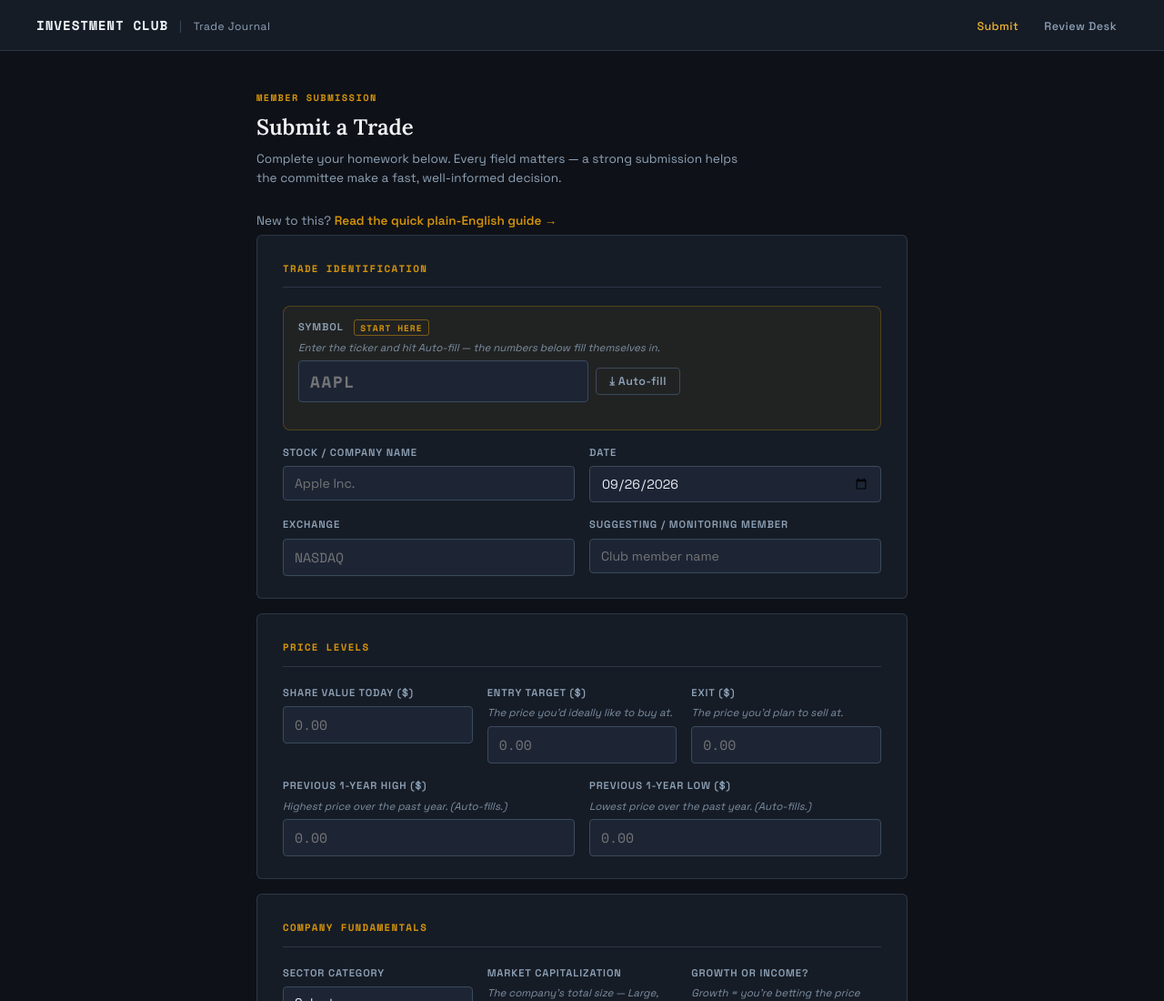
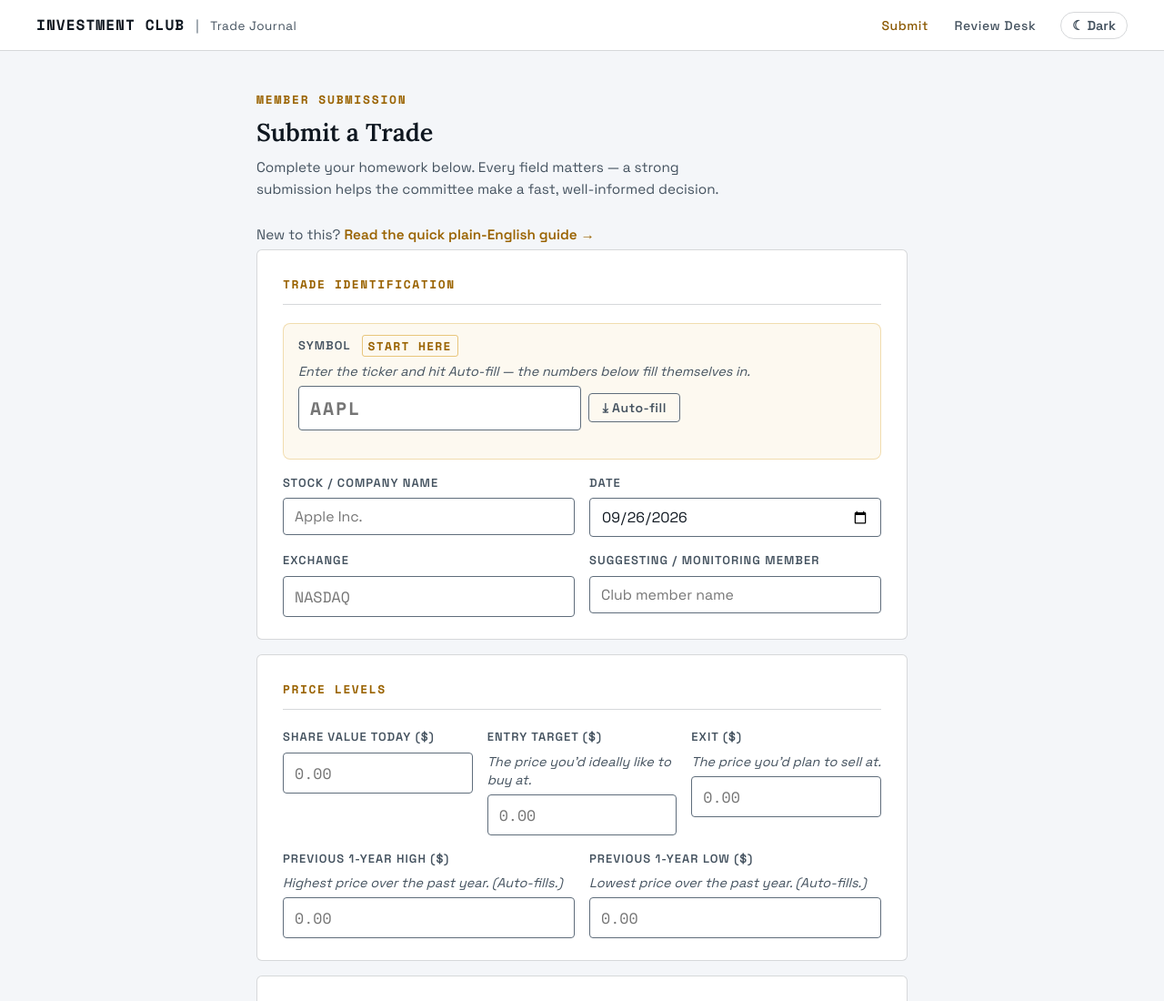
Before and after one commit to bdgroves/investment-club, a plain HTML site: page index.html in a window 1280 px wide. Shown: the top 1100 px of the page at 91% size. Drawn offline with nearby package versions, Linux system fonts and the light colour scheme.

Commit message:
Light theme by default with dark-mode toggle; larger, higher-contrast text
Hint text was ~1.9:1 contrast on dark; all light-theme colors now pass 4.5:1.
Fixes undefined --gold/--cloud/--sage tokens and grid filler cells.

Co-Authored-By: Claude Opus 5.5 <noreply@anthropic.com>
Claude-Session: https://claude.ai/code/session_01Lc2EJsQuLxvykdok7gS5Pm

```diff
--- a/app.js
+++ b/app.js
@@ -205,3 +205,21 @@ function showToast(msg, isError) {
   el.classList.add('show');
   setTimeout(function () { el.classList.remove('show'); }, 3200);
 }
+
+
+/* ── Light / dark theme (light is the default; choice remembered per browser) ── */
+function currentTheme() {
+  return document.documentElement.getAttribute('data-theme') === 'dark' ? 'dark' : 'light';
+}
+function setThemeLabel() {
+  var b = document.getElementById('theme-toggle');
+  if (b) b.textContent = currentTheme() === 'dark' ? '\u2600 Light' : '\u263e Dark';
+}
+function toggleTheme() {
+  var next = currentTheme() === 'dark' ? 'light' : 'dark';
+  if (next === 'dark') document.documentElement.setAttribute('data-theme', 'dark');
+  else document.documentElement.removeAttribute('data-theme');
+  try { localStorage.setItem('ic_theme', next); } catch (e) {}
+  setThemeLabel();
+}
+document.addEventListener('DOMContentLoaded', setThemeLabel);
--- a/index.html
+++ b/index.html
@@ -5,6 +5,7 @@
   <meta name="viewport" content="width=device-width, initial-scale=1.0">
   <title>Investment Club — Submit a Trade</title>
   <link rel="stylesheet" href="style.css">
+<script>try{if(localStorage.getItem('ic_theme')==='dark')document.documentElement.setAttribute('data-theme','dark');}catch(e){}</script>
 </head>
 <body>
 
@@ -17,6 +18,7 @@
   <div class="topbar-nav">
     <a href="index.html" class="active">Submit</a>
     <a href="review.html">Review Desk</a>
+    <button type="button" class="theme-toggle" id="theme-toggle" onclick="toggleTheme()" aria-label="Switch colour theme">☾ Dark</button>
   </div>
 </nav>
 
@@ -311,7 +313,7 @@
       const src = data.source || 'Finnhub market data';
       const asOf = data.asOf || 'latest';
       lastFillSource = src + ', as of ' + asOf;
-      status.style.color = 'var(--sage, #6b8f71)';
+      status.style.color = 'var(--green2)';
       status.textContent = '✓ Filled ' + filled + ' fields. Review them, then write your thesis below.';
       const stamp = document.getElementById('source-stamp');
       if (stamp) {
--- a/style.css
+++ b/style.css
@@ -1,26 +1,61 @@
 @import url('https://fonts.googleapis.com/css2?family=Space+Grotesk:wght@300;400;500;600;700&family=Space+Mono:ital,wght@0,400;0,700;1,400&family=Lora:ital,wght@0,400;0,600;1,400&display=swap');
 
-/* ── Tokens ── */
+/* ── Tokens ──
+   Light is the default: high contrast, easier on older eyes.
+   Dark stays available via the toggle in the top bar (data-theme="dark"). */
 :root {
+  --slate:      #f4f6f9;   /* page background   */
+  --slate2:     #ffffff;   /* cards, top bar    */
+  --slate3:     #eef1f5;   /* raised / hover    */
+  --slate4:     #e1e6ec;
+  --steel:      #5f6d7b;   /* borders, dim text */
+  --mist:       #44525f;   /* secondary text    */
+  --fog:        #1f2a36;   /* body text         */
+  --white:      #0f1720;   /* headings, strongest text */
+  --amber:      #9a6300;
+  --amber2:     #8a5800;
+  --green:      #1a7a50;
+  --green2:     #16704a;
+  --red:        #a82d2d;
+  --red2:       #b02a2a;
+  --blue:       #1d5aa6;
+  --blue2:      #1d5aa6;
+  --border:     rgba(31,42,54,0.18);
+  --border-hi:  rgba(154,99,0,0.40);
+  --input-bg:   #ffffff;
+  --on-amber:   #ffffff;
+  --check-ink:  #ffffff;
+  --field-bg:   #ffffff;
+  color-scheme: light;
+}
+:root[data-theme="dark"] {
   --slate:      #0e1117;
   --slate2:     #161c26;
   --slate3:     #1d2535;
   --slate4:     #26303f;
-  --steel:      #3a4a5c;
-  --mist:       #8fa3b8;
-  --fog:        #c5d3df;
-  --white:      #eef2f6;
+  --steel:      #5b6c80;
+  --mist:       #a3b4c6;
+  --fog:        #d3dde7;
+  --white:      #f2f5f8;
   --amber:      #d4930a;
   --amber2:     #f0b534;
   --green:      #1f8c5e;
   --green2:     #2db87d;
   --red:        #a82d2d;
-  --red2:       #d96060;
+  --red2:       #e07070;
   --blue:       #2a6fc9;
   --blue2:      #5594e8;
-  --border:     rgba(58,74,92,0.6);
+  --border:     rgba(90,108,128,0.55);
   --border-hi:  rgba(212,147,10,0.35);
+  --input-bg:   rgba(0,0,0,0.25);
+  --on-amber:   #0e1117;
+  --check-ink:  #0e1117;
+  --field-bg:   #1d2535;
+  color-scheme: dark;
 }
+
+/* Bigger base text: every size below is in rem, so this scales the whole app. */
+html { font-size: 18px; }
 
 *, *::before, *::after { box-sizing: border-box; margin: 0; padding: 0; }
 
@@ -87,7 +122,7 @@ body {
 /* ── Section heading ── */
 .section-eyebrow {
   font-family: 'Space Mono', monospace;
-  font-size: .65rem;
+  font-size: .72rem;
   font-weight: 700;
   letter-spacing: .14em;
   text-transform: uppercase;
@@ -119,7 +154,7 @@ body {
 }
 .form-block-title {
   font-family: 'Space Mono', monospace;
-  font-size: .68rem;
+  font-size: .72rem;
   font-weight: 700;
   letter-spacing: .12em;
   text-transform: uppercase;
@@ -138,7 +173,7 @@ body {
 
 .field label {
   display: block;
-  font-size: .7rem;
+  font-size: .72rem;
   font-weight: 600;
   letter-spacing: .08em;
   text-transform: uppercase;
@@ -146,8 +181,8 @@ body {
   margin-bottom: 7px;
 }
 .field .hint {
-  font-size: .75rem;
-  color: var(--steel);
+  font-size: .8rem;
+  color: var(--mist);
   margin-top: 5px;
   line-height: 1.4;
 }
@@ -158,7 +193,7 @@ input[type="password"],
 select,
 textarea {
   width: 100%;
-  background: var(--slate3);
+  background: var(--field-bg);
   border: 1px solid var(--steel);
   border-radius: 4px;
   color: var(--white);
@@ -197,7 +232,7 @@ select option { background: var(--slate2); }
   display: grid;
   grid-template-columns: repeat(4, 1fr);
   gap: 1px;
-  background: var(--border);
+  background: var(--slate4);
   border: 1px solid var(--border);
   border-radius: 5px;
   overflow: hidden;
@@ -209,7 +244,7 @@ select option { background: var(--slate2); }
 }
 .fund-cell .fk {
   display: block;
-  font-size: .58rem;
+  font-size: .72rem;
   font-weight: 700;
   letter-spacing: .08em;
   text-transform: uppercase;
@@ -242,7 +277,7 @@ select option { background: var(--slate2); }
   cursor: pointer;
   transition: all .18s;
 }
-.btn-primary { background: var(--amber); color: var(--slate); }
+.btn-primary { background: var(--amber); color: var(--on-amber); }
 .btn-primary:hover { background: var(--amber2); }
 .btn-ghost {
   background: none;
@@ -256,7 +291,7 @@ select option { background: var(--slate2); }
 .badge {
   display: inline-block;
   font-family: 'Space Mono', monospace;
-  font-size: .62rem;
+  font-size: .72rem;
   font-weight: 700;
   letter-spacing: .1em;
   text-transform: uppercase;
@@ -343,7 +378,7 @@ select option { background: var(--slate2); }
   color: var(--white);
   line-height: 1;
 }
-.stat-label { font-size: .68rem; color: var(--mist); letter-spacing: .06em; text-transform: uppercase; margin-top: 4px; }
+.stat-label { font-size: .72rem; color: var(--mist); letter-spacing: .06em; text-transform: uppercase; margin-top: 4px; }
 
 /* ── Filter pills ── */
 .filter-row {
@@ -479,7 +514,7 @@ select option { background: var(--slate2); }
   margin-bottom: 16px;
 }
 .detail-item h4 {
-  font-size: .65rem;
+  font-size: .72rem;
   font-weight: 700;
   letter-spacing: .1em;
   text-transform: uppercase;
@@ -504,12 +539,12 @@ select option { background: var(--slate2); }
 }
 .pros-box { background: rgba(31,140,94,0.08); border: 1px solid rgba(31,140,94,0.25); }
 .cons-box { background: rgba(168,45,45,0.08); border: 1px solid rgba(168,45,45,0.25); }
-.pros-box h4 { font-size: .65rem; font-weight: 700; letter-spacing: .1em; text-transform: uppercase; color: var(--green2); margin-bottom: 6px; }
-.cons-box h4 { font-size: .65rem; font-weight: 700; letter-spacing: .1em; text-transform: uppercase; color: var(--red2);   margin-bottom: 6px; }
+.pros-box h4 { font-size: .72rem; font-weight: 700; letter-spacing: .1em; text-transform: uppercase; color: var(--green2); margin-bottom: 6px; }
+.cons-box h4 { font-size: .72rem; font-weight: 700; letter-spacing: .1em; text-transform: uppercase; color: var(--red2);   margin-bottom: 6px; }
 .pros-box p, .cons-box p { font-size: .83rem; line-height: 1.6; color: var(--fog); }
 
 .full-detail { margin-bottom: 14px; }
-.full-detail h4 { font-size: .65rem; font-weight: 700; letter-spacing: .1em; text-transform: uppercase; color: var(--mist); margin-bottom: 5px; }
+.full-detail h4 { font-size: .72rem; font-weight: 700; letter-spacing: .1em; text-transform: uppercase; color: var(--mist); margin-bottom: 5px; }
 .full-detail p  { font-size: .84rem; line-height: 1.6; color: var(--fog); }
 
 /* ── Decision bar ── */
@@ -518,12 +553,12 @@ select option { background: var(--slate2); }
   align-items: center;
   gap: 10px;
   padding: 13px 22px;
-  background: rgba(0,0,0,0.25);
+  background: var(--input-bg);
   border-top: 1px solid var(--border);
   flex-wrap: wrap;
 }
 .decision-label {
-  font-size: .68rem;
+  font-size: .72rem;
   font-weight: 700;
   letter-spacing: .08em;
   text-transform: uppercase;
@@ -581,12 +616,11 @@ select option { background: var(--slate2); }
 
 /* Plain-English field hints (for members newer to the jargon) */
 .field .hint {
-  font-size: .72rem;
-  line-height: 1.35;
+  font-size: .8rem;
+  line-height: 1.4;
   color: var(--mist, #8fa3b8);
   margin: 3px 0 6px;
   font-style: italic;
-  opacity: .85;
 }
 
 /* "New to this?" guide link on the submission form */
@@ -596,12 +630,12 @@ select option { background: var(--slate2); }
   color: var(--mist, #8fa3b8);
 }
 .guide-link a {
-  color: var(--gold, #d4930a);
+  color: var(--amber);
   text-decoration: none;
   font-weight: 600;
   border-bottom: 1px solid transparent;
 }
-.guide-link a:hover { border-bottom-color: var(--gold, #d4930a); }
+.guide-link a:hover { border-bottom-color: var(--amber); }
 
 /* Warm confirmation panel after a submission lands */
 .confirm-panel {
@@ -618,8 +652,8 @@ select option { background: var(--slate2); }
   flex: none;
   width: 40px; height: 40px;
   border-radius: 50%;
-  background: #2db87d;
-  color: #0e1117;
+  background: var(--green2);
+  color: var(--check-ink);
   font-size: 1.4rem; font-weight: 700;
   display: flex; align-items: center; justify-content: center;
 }
@@ -627,11 +661,11 @@ select option { background: var(--slate2); }
   font-family: system-ui, sans-serif;
   font-weight: 700;
   font-size: 1.05rem;
-  color: #35c88a;
+  color: var(--green2);
   margin-bottom: 4px;
 }
 .confirm-text {
-  color: var(--cloud, #c5d3df);
+  color: var(--fog);
   font-size: .92rem;
   line-height: 1.5;
 }
@@ -675,7 +709,7 @@ select option { background: var(--slate2); }
 .starter-list {
   margin: 0 0 12px;
   padding-left: 20px;
-  color: var(--cloud, #c5d3df);
+  color: var(--fog);
   font-size: .9rem;
   line-height: 1.5;
 }
@@ -695,10 +729,10 @@ select option { background: var(--slate2); }
 }
 .start-tag {
   font-family: 'Space Mono', monospace;
-  font-size: .6rem;
+  font-size: .72rem;
   letter-spacing: .1em;
   text-transform: uppercase;
-  color: var(--gold, #d4930a);
+  color: var(--amber);
   border: 1px solid rgba(212,147,10,0.5);
   border-radius: 3px;
   padding: 1px 6px;
@@ -707,7 +741,7 @@ select option { background: var(--slate2); }
 }
 .optional-tag {
   font-family: system-ui, sans-serif;
-  font-size: .68rem;
+  font-size: .72rem;
   font-weight: 400;
   letter-spacing: normal;
   text-transform: none;
@@ -725,3 +759,21 @@ select option { background: var(--slate2); }
   border-left: 2px solid rgba(143,163,184,0.35);
   border-radius: 3px;
 }
+
+
+/* Light / dark toggle in the top bar */
+.theme-toggle {
+  font-family: 'Space Grotesk', sans-serif;
+  font-size: .8rem;
+  font-weight: 600;
+  color: var(--mist);
+  background: transparent;
+  border: 1px solid var(--border);
+  border-radius: 20px;
+  padding: 5px 12px;
+  margin-left: 10px;
+  cursor: pointer;
+  white-space: nowrap;
+}
+.theme-toggle:hover { color: var(--white); border-color: var(--steel); }
+.theme-toggle:focus-visible { outline: 2px solid var(--amber); outline-offset: 2px; }
```
Also changed, not shown: review.html (+2 -0 lines).
